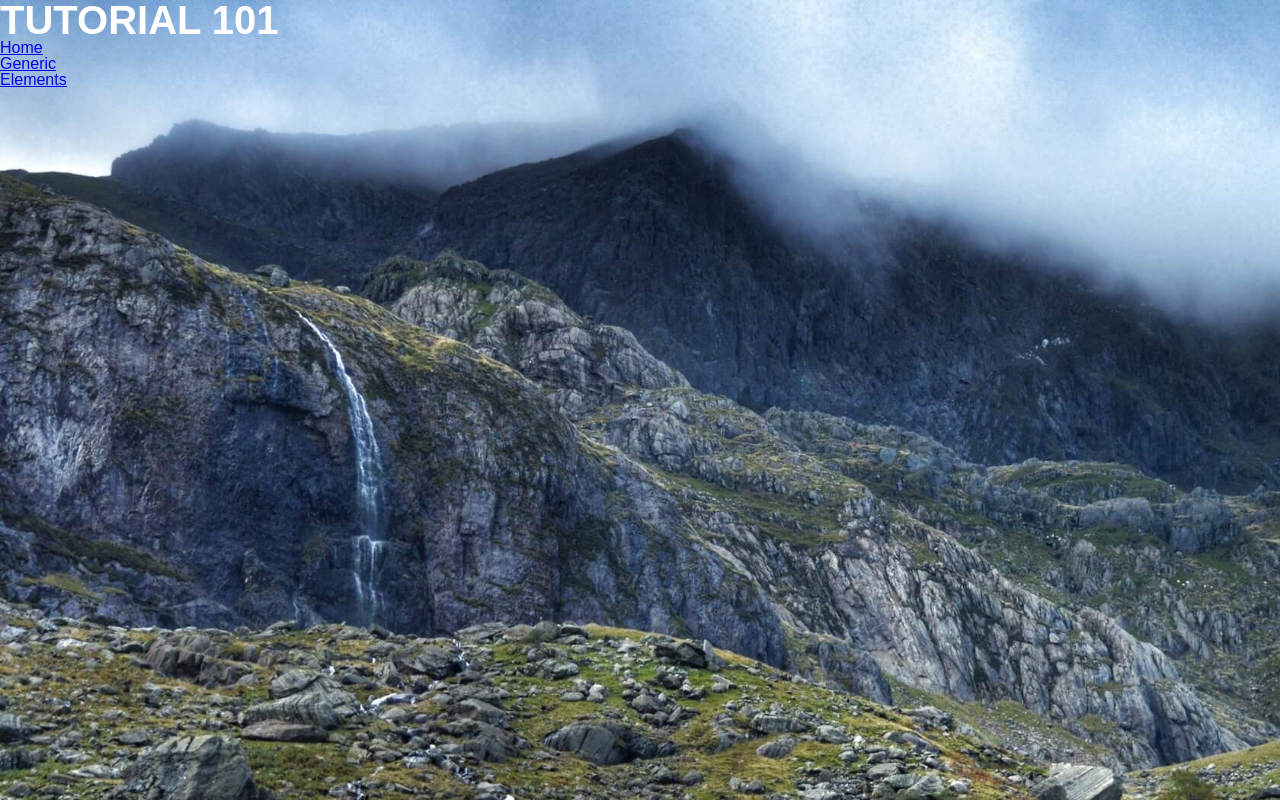
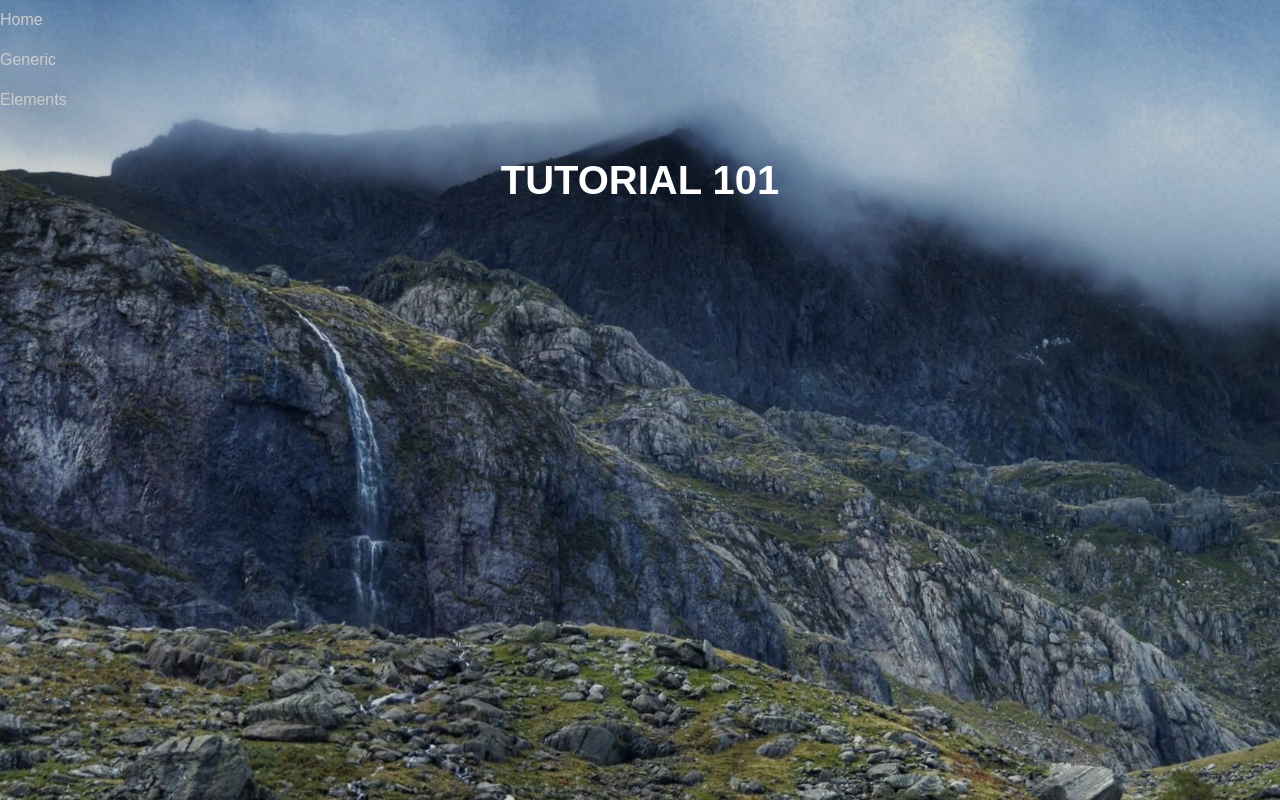
Before and after one commit to deme7trius/chapter1, a website: page index.html in a window 1280 px wide. Drawn offline with Linux system fonts and the light colour scheme.

Commit message:
morning implementations

```diff
--- a/src/scss/components/_components.scss
+++ b/src/scss/components/_components.scss
@@ -1,2 +1,2 @@
-.heading1{font-size:$fontH1;color: $white;text-transform: uppercase;font-weight: bold;}
-.overlay{position: absolute;left: 0;top: 0;width: 100%;height: 100%;}
+.heading1{z-index: 1;width: 100%;text-align: center;position: absolute;top: 20%;}
+.overlay{position: absolute;left: 0;top: 0;width: 100%;height: 100%;background-color: rgba(0,0,0,0.2);}
--- /dev/null
+++ b/src/scss/elements/_elements.scss
@@ -0,0 +1,2 @@
+h1{font-size:$fontH1;color: $white;font-weight: bold;text-transform: uppercase;}
+a{color: $white;display: block;padding: 0.75em 0;text-decoration: none;}
--- /dev/null
+++ b/src/scss/objects/_objects.scss
@@ -0,0 +1 @@
+.header{height: 100vh;background-image: url('../images/banner.jpg');background-size: cover;background-repeat: no-repeat;}
--- a/src/scss/style.scss
+++ b/src/scss/style.scss
@@ -1,7 +1,7 @@
 @import 'settings/settings';
 @import 'tools/tools';
 @import 'generic/reset';
+@import 'components/components';
+@import 'elements/elements';
+@import 'objects/objects';
 @import 'modifiers/modifiers';
-@import 'components/components';
-
-.header{height: 100vh;background-image: url('../images/banner.jpg');background-size: cover;background-repeat: no-repeat;}
```
Also changed, not shown: pub/css/style.css.
